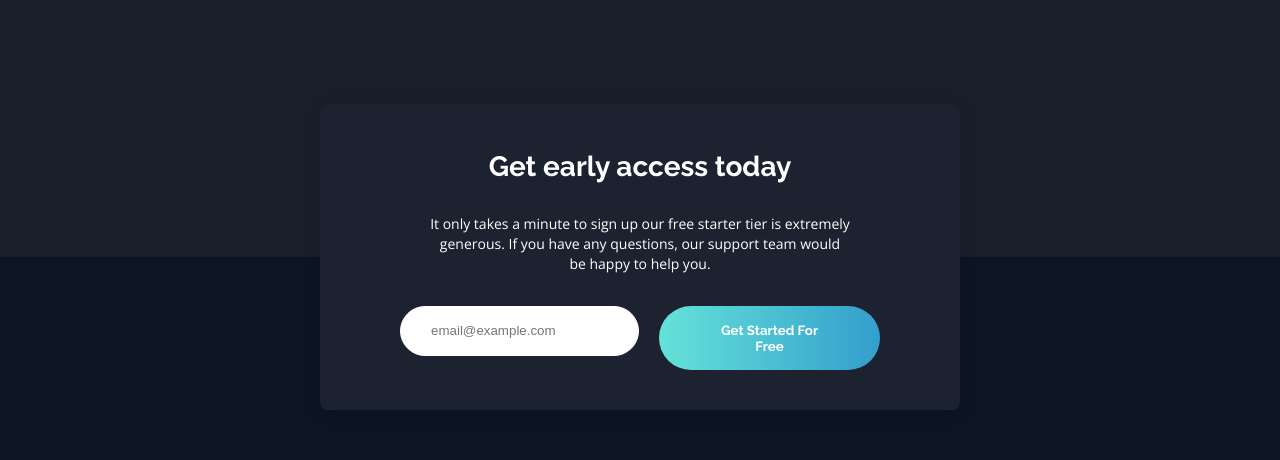
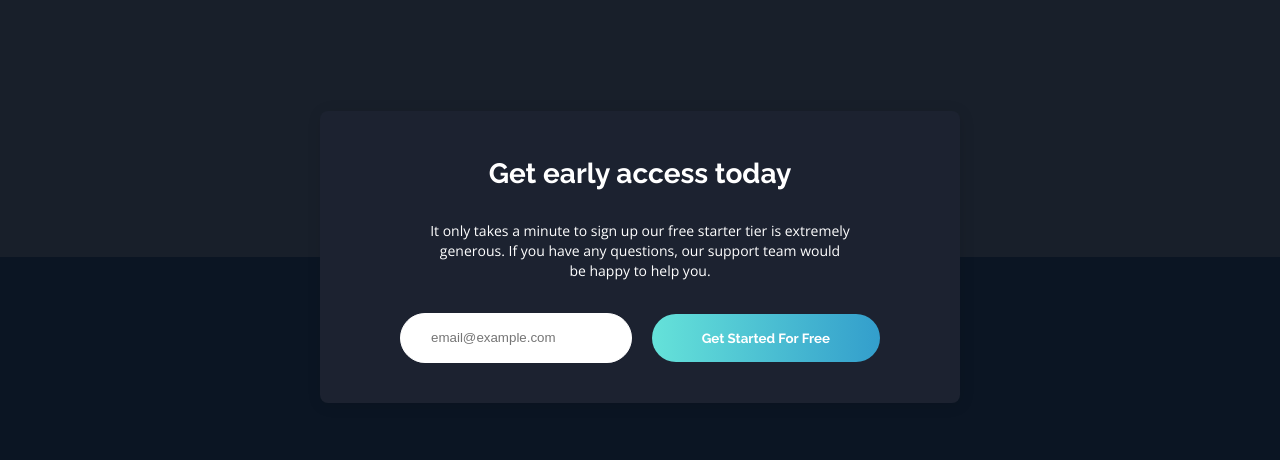
Before and after one commit to damazus/fylo-landing-page, a website: page index.html in a window 1280 px wide. Shown: the part 2504-2964 px from the top of the page. Drawn offline with nearby package versions, Linux system fonts and the light colour scheme.

Commit message:
contact update

```diff
--- a/js/app.js
+++ b/js/app.js
@@ -33,7 +33,7 @@ document.addEventListener('DOMContentLoaded', function () {
         interval: 100,
     })
 
-    sr.reveal('.contact', {
+    /*sr.reveal('.contact', {
         duration: 500,
         distance: '40px',
         easing: 'cubic-bezier(0.215, 0.61, 0.355, 1)',
@@ -48,7 +48,7 @@ document.addEventListener('DOMContentLoaded', function () {
         easing: 'cubic-bezier(0.215, 0.61, 0.355, 1)',
         origin: 'bottom',
         interval: 150
-    })
+    })*/
 
     // header
     document.querySelector('#header__trigger').addEventListener('click', function (e) {
--- a/scss/component/_main.scss
+++ b/scss/component/_main.scss
@@ -320,7 +320,7 @@
     padding: 30px 20px;
   }
 
-  @include MQ(L){
+  @include MQ(XL){
     max-width: 800px;
     width: auto;
     padding: 40px 80px;
@@ -357,6 +357,7 @@
   display: flex;
   flex-direction: column;
   justify-content: center;
+  align-items: center;
   width: 100%;
 
   @include MQ(M){
@@ -365,6 +366,7 @@
 }
 
 .contact__input{
+  width: 100%;
   height: 50px;
   padding: 0 30px;
   border: 1px solid #FFF;
```
Also changed, not shown: css/app.css, 1 other file.
